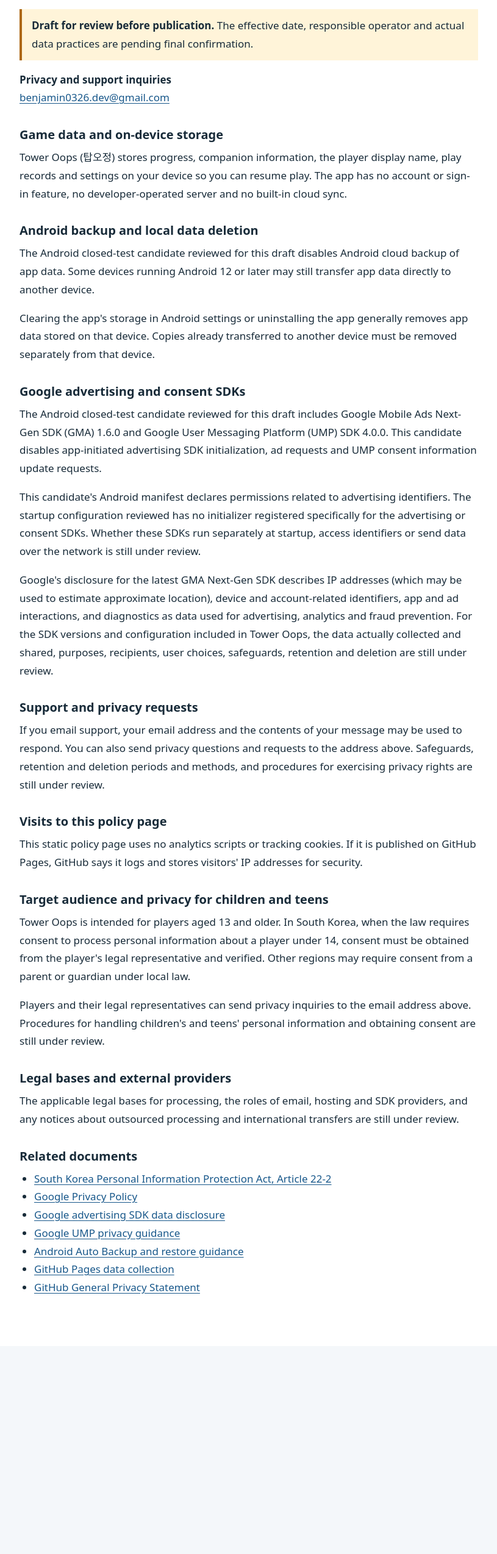
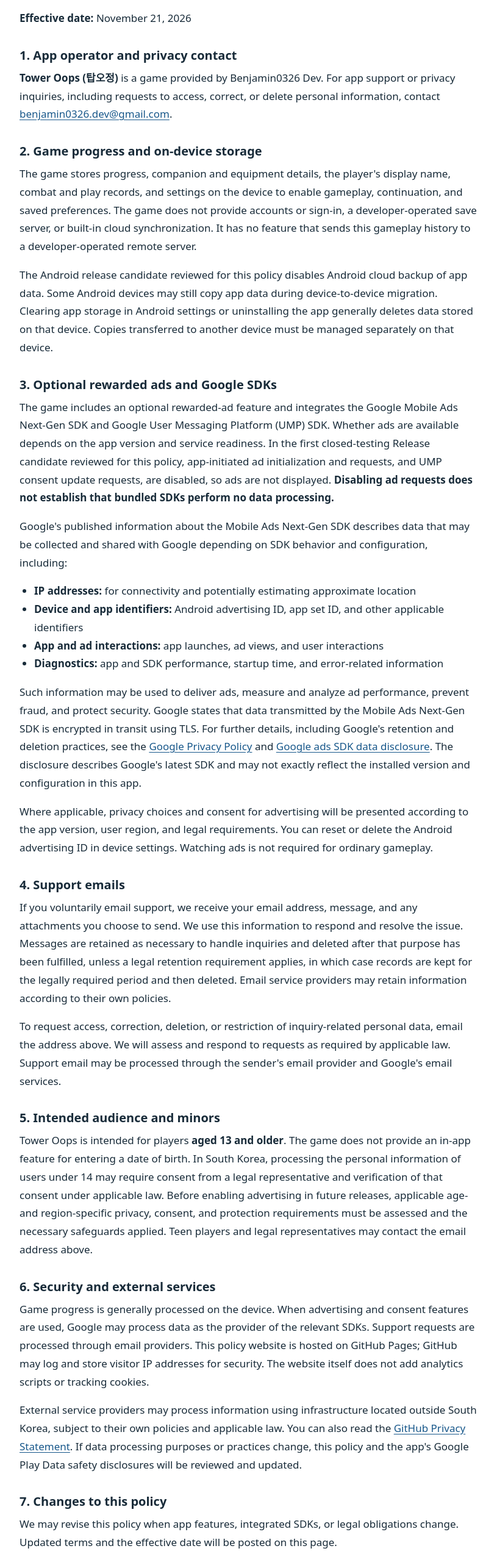
Before and after one commit to Benjamin0326/game-policies, a plain HTML site: page tower-oops/en/index.html in a window 1280 px wide. Shown: the part 172-2720 px from the top of the page at 61% size, without its empty margins (232-1047 px from the left). Before the commit the page ends 2379 px from the top, so only its background shows below. Drawn offline with Linux system fonts and the light colour scheme.

Commit message:
Publish final Tower Oops privacy policies

```diff
--- a/tower-oops/en/index.html
+++ b/tower-oops/en/index.html
@@ -3,7 +3,7 @@
 <head>
   <meta charset="utf-8">
   <meta name="viewport" content="width=device-width, initial-scale=1">
-  <meta name="robots" content="noindex">
+  <meta name="description" content="Tower Oops Privacy Policy">
   <title>Tower Oops Privacy Policy</title>
   <link rel="stylesheet" href="../styles.css">
   <link rel="alternate" hreflang="ko" href="../ko/">
@@ -11,52 +11,53 @@
 <body>
   <main>
     <nav class="page-nav" aria-label="Policy language">
-      <a href="../">Choose a policy language</a>
+      <a href="../">Language selection</a>
       <a href="../ko/" lang="ko" hreflang="ko">한국어</a>
     </nav>
     <h1>Tower Oops Privacy Policy</h1>
-    <p class="pending"><strong>Draft for review before publication.</strong> The effective date, responsible operator and actual data practices are pending final confirmation.</p>
+    <p><strong>Effective date:</strong> November 21, 2026</p>
 
-    <dl>
-      <dt>Privacy and support inquiries</dt>
-      <dd><a href="mailto:benjamin0326.dev@gmail.com">benjamin0326.dev@gmail.com</a></dd>
-    </dl>
+<section>
+<h2>1. App operator and privacy contact</h2>
+<p><strong>Tower Oops (탑오정)</strong> is a game provided by Benjamin0326 Dev. For app support or privacy inquiries, including requests to access, correct, or delete personal information, contact <a href="mailto:benjamin0326.dev@gmail.com">benjamin0326.dev@gmail.com</a>.</p>
+</section>
+<section>
+<h2>2. Game progress and on-device storage</h2>
+<p>The game stores progress, companion and equipment details, the player's display name, combat and play records, and settings on the device to enable gameplay, continuation, and saved preferences. The game does not provide accounts or sign-in, a developer-operated save server, or built-in cloud synchronization. It has no feature that sends this gameplay history to a developer-operated remote server.</p>
+<p>The Android release candidate reviewed for this policy disables Android cloud backup of app data. Some Android devices may still copy app data during device-to-device migration. Clearing app storage in Android settings or uninstalling the app generally deletes data stored on that device. Copies transferred to another device must be managed separately on that device.</p>
+</section>
+<section>
+<h2>3. Optional rewarded ads and Google SDKs</h2>
+<p>The game includes an optional rewarded-ad feature and integrates the Google Mobile Ads Next-Gen SDK and Google User Messaging Platform (UMP) SDK. Whether ads are available depends on the app version and service readiness. In the first closed-testing Release candidate reviewed for this policy, app-initiated ad initialization and requests, and UMP consent update requests, are disabled, so ads are not displayed. <strong>Disabling ad requests does not establish that bundled SDKs perform no data processing.</strong></p>
+<p>Google's published information about the Mobile Ads Next-Gen SDK describes data that may be collected and shared with Google depending on SDK behavior and configuration, including:</p>
+<ul>
+<li><strong>IP addresses:</strong> for connectivity and potentially estimating approximate location</li>
+<li><strong>Device and app identifiers:</strong> Android advertising ID, app set ID, and other applicable identifiers</li>
+<li><strong>App and ad interactions:</strong> app launches, ad views, and user interactions</li>
+<li><strong>Diagnostics:</strong> app and SDK performance, startup time, and error-related information</li>
+</ul>
+<p>Such information may be used to deliver ads, measure and analyze ad performance, prevent fraud, and protect security. Google states that data transmitted by the Mobile Ads Next-Gen SDK is encrypted in transit using TLS. For further details, including Google's retention and deletion practices, see the <a href="https://policies.google.com/privacy?hl=en">Google Privacy Policy</a> and <a href="https://developers.google.com/admob/android/next-gen/privacy/play-data-disclosure?hl=en">Google ads SDK data disclosure</a>. The disclosure describes Google's latest SDK and may not exactly reflect the installed version and configuration in this app.</p>
+<p>Where applicable, privacy choices and consent for advertising will be presented according to the app version, user region, and legal requirements. You can reset or delete the Android advertising ID in device settings. Watching ads is not required for ordinary gameplay.</p>
+</section>
+<section>
+<h2>4. Support emails</h2>
+<p>If you voluntarily email support, we receive your email address, message, and any attachments you choose to send. We use this information to respond and resolve the issue. Messages are retained as necessary to handle inquiries and deleted after that purpose has been fulfilled, unless a legal retention requirement applies, in which case records are kept for the legally required period and then deleted. Email service providers may retain information according to their own policies.</p>
+<p>To request access, correction, deletion, or restriction of inquiry-related personal data, email the address above. We will assess and respond to requests as required by applicable law. Support email may be processed through the sender's email provider and Google's email services.</p>
+</section>
+<section>
+<h2>5. Intended audience and minors</h2>
+<p>Tower Oops is intended for players <strong>aged 13 and older</strong>. The game does not provide an in-app feature for entering a date of birth. In South Korea, processing the personal information of users under 14 may require consent from a legal representative and verification of that consent under applicable law. Before enabling advertising in future releases, applicable age- and region-specific privacy, consent, and protection requirements must be assessed and the necessary safeguards applied. Teen players and legal representatives may contact the email address above.</p>
+</section>
+<section>
+<h2>6. Security and external services</h2>
+<p>Game progress is generally processed on the device. When advertising and consent features are used, Google may process data as the provider of the relevant SDKs. Support requests are processed through email providers. This policy website is hosted on GitHub Pages; GitHub may log and store visitor IP addresses for security. The website itself does not add analytics scripts or tracking cookies.</p>
+<p>External service providers may process information using infrastructure located outside South Korea, subject to their own policies and applicable law. You can also read the <a href="https://docs.github.com/en/site-policy/privacy-policies/github-general-privacy-statement">GitHub Privacy Statement</a>. If data processing purposes or practices change, this policy and the app's Google Play Data safety disclosures will be reviewed and updated.</p>
+</section>
+<section>
+<h2>7. Changes to this policy</h2>
+<p>We may revise this policy when app features, integrated SDKs, or legal obligations change. Updated terms and the effective date will be posted on this page.</p>
+</section>
 
-    <h2>Game data and on-device storage</h2>
-    <p>Tower Oops (<span lang="ko">탑오정</span>) stores progress, companion information, the player display name, play records and settings on your device so you can resume play. The app has no account or sign-in feature, no developer-operated server and no built-in cloud sync.</p>
-
-    <h2>Android backup and local data deletion</h2>
-    <p>The Android closed-test candidate reviewed for this draft disables Android cloud backup of app data. Some devices running Android 12 or later may still transfer app data directly to another device.</p>
-    <p>Clearing the app's storage in Android settings or uninstalling the app generally removes app data stored on that device. Copies already transferred to another device must be removed separately from that device.</p>
-
-    <h2>Google advertising and consent SDKs</h2>
-    <p>The Android closed-test candidate reviewed for this draft includes Google Mobile Ads Next-Gen SDK (GMA) 1.6.0 and Google User Messaging Platform (UMP) SDK 4.0.0. This candidate disables app-initiated advertising SDK initialization, ad requests and UMP consent information update requests.</p>
-    <p>This candidate's Android manifest declares permissions related to advertising identifiers. The startup configuration reviewed has no initializer registered specifically for the advertising or consent SDKs. Whether these SDKs run separately at startup, access identifiers or send data over the network is still under review.</p>
-    <p>Google's disclosure for the latest GMA Next-Gen SDK describes IP addresses (which may be used to estimate approximate location), device and account-related identifiers, app and ad interactions, and diagnostics as data used for advertising, analytics and fraud prevention. For the SDK versions and configuration included in Tower Oops, the data actually collected and shared, purposes, recipients, user choices, safeguards, retention and deletion are still under review.</p>
-
-    <h2>Support and privacy requests</h2>
-    <p>If you email support, your email address and the contents of your message may be used to respond. You can also send privacy questions and requests to the address above. Safeguards, retention and deletion periods and methods, and procedures for exercising privacy rights are still under review.</p>
-
-    <h2>Visits to this policy page</h2>
-    <p>This static policy page uses no analytics scripts or tracking cookies. If it is published on GitHub Pages, GitHub says it logs and stores visitors' IP addresses for security.</p>
-
-    <h2>Target audience and privacy for children and teens</h2>
-    <p>Tower Oops is intended for players aged 13 and older. In South Korea, when the law requires consent to process personal information about a player under 14, consent must be obtained from the player's legal representative and verified. Other regions may require consent from a parent or guardian under local law.</p>
-    <p>Players and their legal representatives can send privacy inquiries to the email address above. Procedures for handling children's and teens' personal information and obtaining consent are still under review.</p>
-
-    <h2>Legal bases and external providers</h2>
-    <p>The applicable legal bases for processing, the roles of email, hosting and SDK providers, and any notices about outsourced processing and international transfers are still under review.</p>
-
-    <h2>Related documents</h2>
-    <ul>
-      <li><a href="https://www.law.go.kr/lsLinkCommonInfo.do?chrClsCd=010202&amp;lsJoLnkSeq=1029335069">South Korea Personal Information Protection Act, Article 22-2</a></li>
-      <li><a href="https://policies.google.com/privacy?hl=en">Google Privacy Policy</a></li>
-      <li><a href="https://developers.google.com/admob/android/next-gen/privacy/play-data-disclosure?hl=en">Google advertising SDK data disclosure</a></li>
-      <li><a href="https://developers.google.com/admob/android/next-gen/privacy?hl=en">Google UMP privacy guidance</a></li>
-      <li><a href="https://developer.android.com/identity/data/autobackup?hl=en">Android Auto Backup and restore guidance</a></li>
-      <li><a href="https://docs.github.com/en/pages/getting-started-with-github-pages/what-is-github-pages#data-collection">GitHub Pages data collection</a></li>
-      <li><a href="https://docs.github.com/en/site-policy/privacy-policies/github-general-privacy-statement">GitHub General Privacy Statement</a></li>
-    </ul>
   </main>
 </body>
 </html>
```
Also changed, not shown: tower-oops/index.html (+0 -2 lines), tower-oops/ko/index.html (+43 -42 lines), 2 other files.
